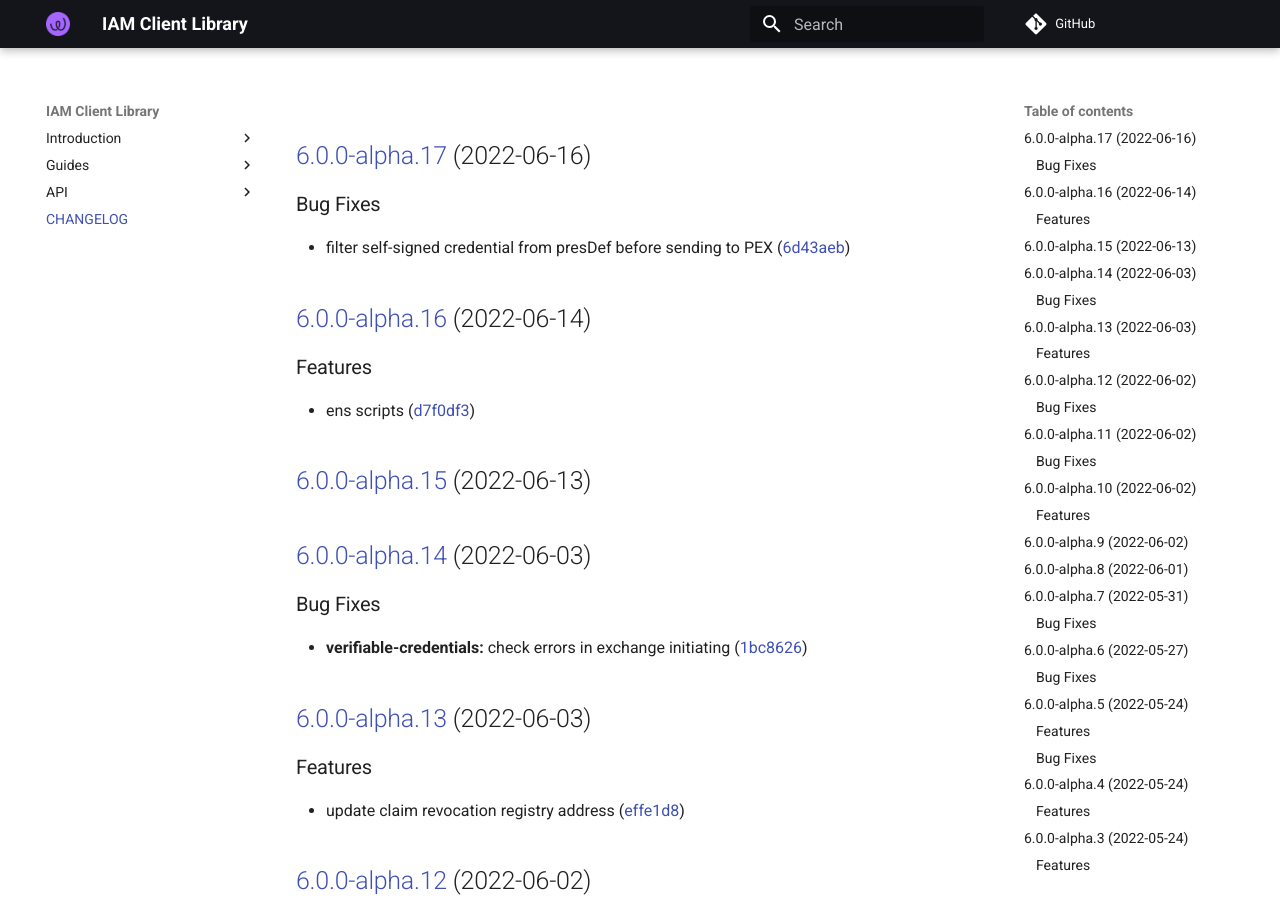
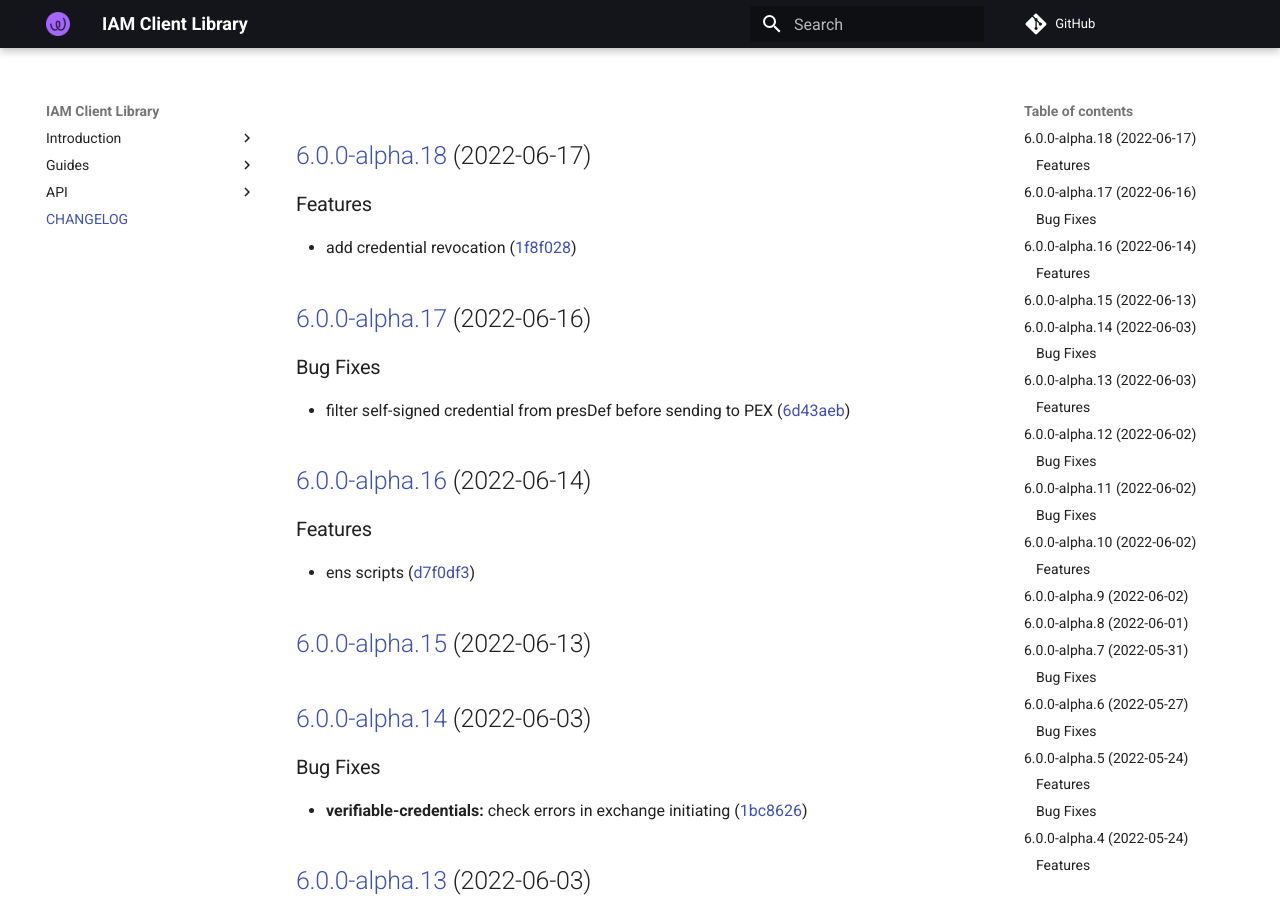
Before and after one commit to energywebfoundation/iam-client-lib, an MkDocs documentation site: the page built from docs/CHANGELOG.md, in a window 1280 px wide and 900 px high. Built offline with MkDocs 1.6.1 and Material for MkDocs 9.7.7, drawn with Linux system fonts in a browser that asks for light colours; comment, search, counter and statistics services are not loaded.

Commit message:
chore(release): 6.0.0-alpha.18 [skip ci]
## [6.0.0-alpha.18](https://github.com/energywebfoundation/iam-client-lib/compare/v6.0.0-alpha.17...v6.0.0-alpha.18) (2022-06-17)

### Features

* add credential revocation ([1f8f028](https://github.com/energywebfoundation/iam-client-lib/commit/1f8f0282a38853d3bc6fbbce3e02a028f68749ff))

```diff
--- a/docs/CHANGELOG.md
+++ b/docs/CHANGELOG.md
@@ -1,3 +1,10 @@
+## [6.0.0-alpha.18](https://github.com/energywebfoundation/iam-client-lib/compare/v6.0.0-alpha.17...v6.0.0-alpha.18) (2022-06-17)
+
+
+### Features
+
+* add credential revocation ([1f8f028](https://github.com/energywebfoundation/iam-client-lib/commit/1f8f0282a38853d3bc6fbbce3e02a028f68749ff))
+
 ## [6.0.0-alpha.17](https://github.com/energywebfoundation/iam-client-lib/compare/v6.0.0-alpha.16...v6.0.0-alpha.17) (2022-06-16)
 
 
--- a/package.json
+++ b/package.json
@@ -1,6 +1,6 @@
 {
   "name": "iam-client-lib",
-  "version": "6.0.0-alpha.17",
+  "version": "6.0.0-alpha.18",
   "description": "Library for Decentralized Identity and Access Management",
   "main": "dist/index.js",
   "module": "dist/index.esm.js",
```
